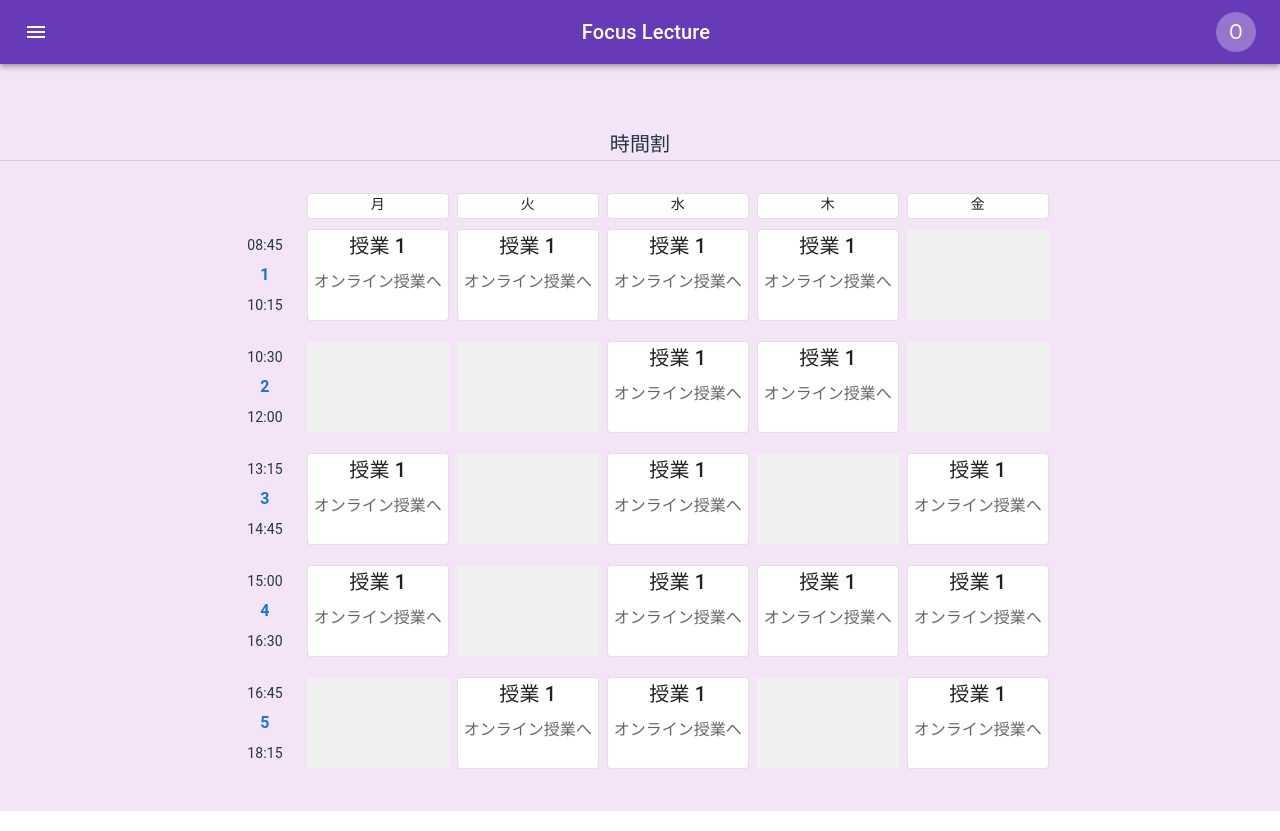
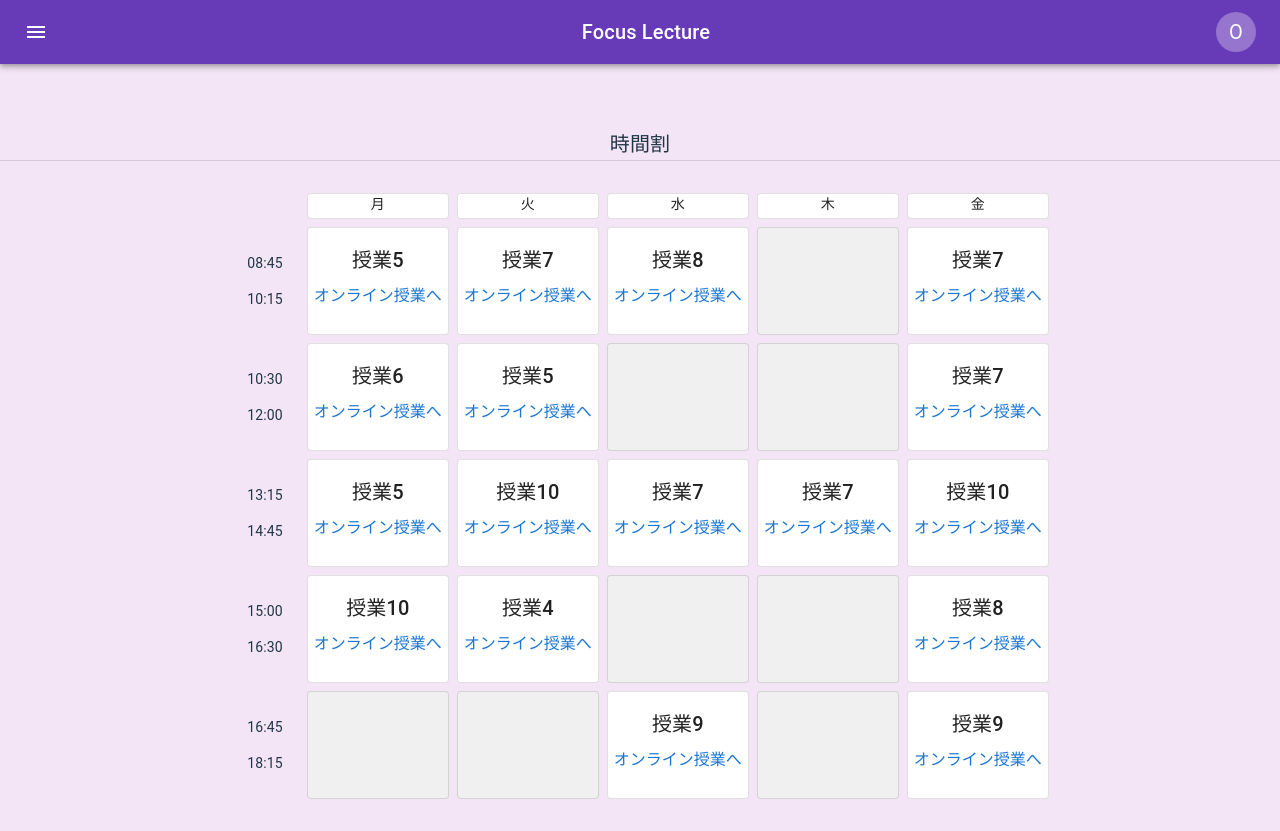
Before and after one commit to Tdrj2716/benesse_competition, a React (Vite) app in the folder frontend/: page /schedule in a window 1280 px wide. Built offline with nearby package versions, Linux system fonts and the light colour scheme.

Commit message:
add page transition and style card

```diff
--- a/frontend/src/components/ClassCard.tsx
+++ b/frontend/src/components/ClassCard.tsx
@@ -1,32 +1,44 @@
 import React from "react";
 
 import { Link, Paper, Typography } from "@mui/material";
+import { useNavigate } from "react-router-dom";
+
+import { pageLink } from "../constants/link";
+
+// import { Lecture } from "../types/schedule";
 
 interface ClassCardProps {
-  classTitle: string;
-  href: string;
+  lectureName?: string;
+  lectureLink?: string;
 }
 
 const ClassCard: React.FC<ClassCardProps> = (props: ClassCardProps) => {
-  const { classTitle, href } = props;
+  const { lectureName, lectureLink } = props;
+  const isValidProps = lectureName !== undefined && lectureLink !== undefined;
+
+  const navigate = useNavigate();
+  const navigateToTimerPage = () => navigate(pageLink.timer);
+
   return (
-    <Paper variant="outlined" sx={{ width: "140px", height: "90px" }}>
-      <Typography variant="h6" component="div" align="center" gutterBottom>
-        {classTitle}
-      </Typography>
-      <Link
-        href={href}
-        underline="hover"
-        target="_blank"
-        sx={{
-          color: "text.secondary",
-          "&:hover": {
-            color: "primary.main",
-          },
-        }}
-      >
-        オンライン授業へ
-      </Link>
+    <Paper
+      variant="outlined"
+      sx={{
+        width: "140px",
+        height: "90px",
+        paddingTop: 2,
+        bgcolor: isValidProps ? "white" : "#f0f0f0",
+      }}
+    >
+      {isValidProps && (
+        <>
+          <Typography variant="h6" component="div" align="center" gutterBottom>
+            {lectureName}
+          </Typography>
+          <Link href={lectureLink} underline="hover" target="_blank" onClick={navigateToTimerPage}>
+            オンライン授業へ
+          </Link>
+        </>
+      )}
     </Paper>
   );
 };
--- a/frontend/src/features/Timer/TimerPage.tsx
+++ b/frontend/src/features/Timer/TimerPage.tsx
@@ -1,10 +1,15 @@
 import React from "react";
 
 import { Button, CircularProgress, Grid, Typography } from "@mui/material";
+import { useNavigate } from "react-router-dom";
 
 import PageContainer from "../../components/PageContainer";
+import { pageLink } from "../../constants/link";
 
 const TimerPage: React.FC = () => {
+  const navigate = useNavigate();
+  const backToSchedule = () => navigate(pageLink.schedule);
+
   return (
     <PageContainer>
       <Grid
@@ -45,7 +50,11 @@ const TimerPage: React.FC = () => {
             </Button>
           </Grid>
           <Grid item>
-            <Button variant="outlined" sx={{ color: "#673ab7", borderColor: "#673ab7" }}>
+            <Button
+              variant="outlined"
+              sx={{ color: "#673ab7", borderColor: "#673ab7" }}
+              onClick={backToSchedule}
+            >
               終了する
             </Button>
           </Grid>
--- a/frontend/src/features/schedule/ScheduleTable.tsx
+++ b/frontend/src/features/schedule/ScheduleTable.tsx
@@ -6,27 +6,31 @@ import ClassCard from "../../components/ClassCard";
 import PeriodLabel from "../../components/PeriodLabel";
 import WeekdayLabel from "../../components/WeekdayLabel";
 import { weekdays } from "../../constants/schedule";
-
-interface Period {
-  startTime: string;
-  endTime: string;
-  period: number;
-}
+import { Period } from "../../types/schedule";
 
 const periods: Period[] = [
-  { startTime: "08:45", endTime: "10:15", period: 1 },
-  { startTime: "10:30", endTime: "12:00", period: 2 },
-  { startTime: "13:15", endTime: "14:45", period: 3 },
-  { startTime: "15:00", endTime: "16:30", period: 4 },
-  { startTime: "16:45", endTime: "18:15", period: 5 },
+  { startTime: "08:45", endTime: "10:15", periodNumber: 1 },
+  { startTime: "10:30", endTime: "12:00", periodNumber: 2 },
+  { startTime: "13:15", endTime: "14:45", periodNumber: 3 },
+  { startTime: "15:00", endTime: "16:30", periodNumber: 4 },
+  { startTime: "16:45", endTime: "18:15", periodNumber: 5 },
 ];
 
 const ScheduleTable: React.FC = () => {
   const days = weekdays.slice(0, 5);
+  const getRandomLecture = () => {
+    const res = Math.random();
+    if (res <= 0.3) return undefined;
+
+    return {
+      lectureName: `授業${Math.round(res * 10)}`,
+      lectureLink: "https://us02web.zoom.us/j/84574320228?pwd=2hfbbwCOGQn0OeiySP6tPjkvgm5PeU.1",
+    };
+  };
 
   return (
     <Box width="fullWidth" display="flex" justifyContent="center" overflow="auto">
-      <Stack direction="column" spacing={0} width="fit-content" padding={4}>
+      <Stack direction="column" spacing={1} width="fit-content" padding={4}>
         <Stack direction="row" spacing={1} justifyContent="flex-end">
           {days.map((day) => (
             <WeekdayLabel key={day} day={day} />
@@ -43,13 +47,7 @@ const ScheduleTable: React.FC = () => {
           >
             <PeriodLabel {...periodLabel} />
             {days.map((day) => (
-              <Box key={`${day}-${index}`} sx={{ margin: 0 }}>
-                {Math.random() > 0.3 ? (
-                  <ClassCard classTitle={`授業 1`} href="#" />
-                ) : (
-                  <Box sx={{ width: "142px", height: "90px", bgcolor: "#f0f0f0" }} />
-                )}
-              </Box>
+              <ClassCard key={`${day}-${index}`} {...getRandomLecture()} />
             ))}
           </Stack>
         ))}
```
